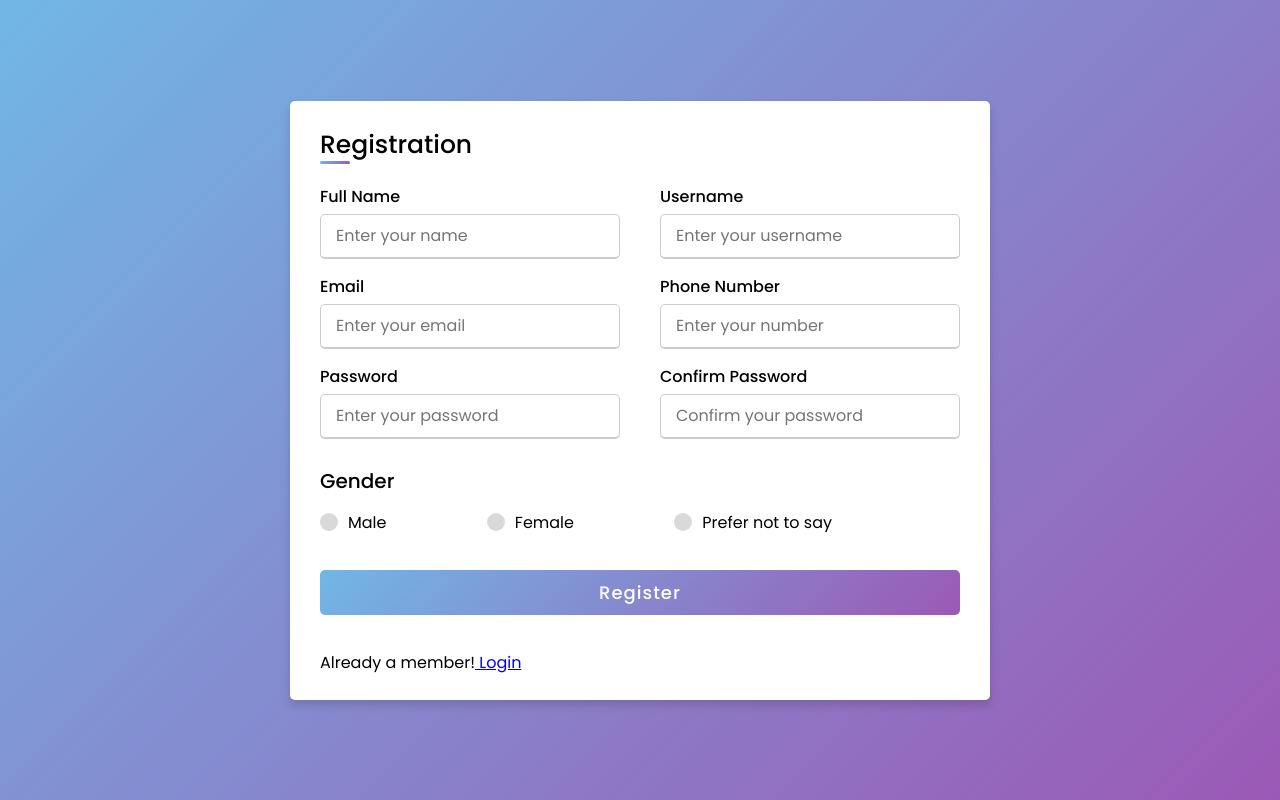
After one commit to AkhandShahi/SelfShield, a Flask app: page /register in a window 1280 px wide. The commit adds this page. Run offline with Flask 2, Linux system fonts and the light colour scheme.

Commit message:
adding login and register

```diff
--- a/app.py
+++ b/app.py
@@ -9,5 +9,18 @@ app.static_folder = 'static'
 def home():
     return render_template('index.html')
 
+@app.route('/login')
+def login():
+    pass
+
+@app.route('/register')
+def register():
+    return render_template('sign.html')
+
+
+@app.route('/logout')
+def logout():
+    pass
+
 if __name__ == "__main__":
     app.run()
--- /dev/null
+++ b/static/styles/style2.css
@@ -0,0 +1,146 @@
+@import url('https://fonts.googleapis.com/css2?family=Poppins:wght@200;300;400;500;600;700&display=swap');
+*{
+  margin: 0;
+  padding: 0;
+  box-sizing: border-box;
+  font-family: 'Poppins',sans-serif;
+}
+body{
+  height: 100vh;
+  display: flex;
+  justify-content: center;
+  align-items: center;
+  padding: 10px;
+  background: linear-gradient(135deg, #71b7e6, #9b59b6);
+}
+.container{
+  max-width: 700px;
+  width: 100%;
+  background-color: #fff;
+  padding: 25px 30px;
+  border-radius: 5px;
+  box-shadow: 0 5px 10px rgba(0,0,0,0.15);
+}
+.container .title{
+  font-size: 25px;
+  font-weight: 500;
+  position: relative;
+}
+.container .title::before{
+  content: "";
+  position: absolute;
+  left: 0;
+  bottom: 0;
+  height: 3px;
+  width: 30px;
+  border-radius: 5px;
+  background: linear-gradient(135deg, #71b7e6, #9b59b6);
+}
+.content form .user-details{
+  display: flex;
+  flex-wrap: wrap;
+  justify-content: space-between;
+  margin: 20px 0 12px 0;
+}
+form .user-details .input-box{
+  margin-bottom: 15px;
+  width: calc(100% / 2 - 20px);
+}
+form .input-box span.details{
+  display: block;
+  font-weight: 500;
+  margin-bottom: 5px;
+}
+.user-details .input-box input{
+  height: 45px;
+  width: 100%;
+  outline: none;
+  font-size: 16px;
+  border-radius: 5px;
+  padding-left: 15px;
+  border: 1px solid #ccc;
+  border-bottom-width: 2px;
+  transition: all 0.3s ease;
+}
+.user-details .input-box input:focus,
+.user-details .input-box input:valid{
+  border-color: #9b59b6;
+}
+ form .gender-details .gender-title{
+  font-size: 20px;
+  font-weight: 500;
+ }
+ form .category{
+   display: flex;
+   width: 80%;
+   margin: 14px 0 ;
+   justify-content: space-between;
+ }
+ form .category label{
+   display: flex;
+   align-items: center;
+   cursor: pointer;
+ }
+ form .category label .dot{
+  height: 18px;
+  width: 18px;
+  border-radius: 50%;
+  margin-right: 10px;
+  background: #d9d9d9;
+  border: 5px solid transparent;
+  transition: all 0.3s ease;
+}
+ #dot-1:checked ~ .category label .one,
+ #dot-2:checked ~ .category label .two,
+ #dot-3:checked ~ .category label .three{
+   background: #9b59b6;
+   border-color: #d9d9d9;
+ }
+ form input[type="radio"]{
+   display: none;
+ }
+ form .button{
+   height: 45px;
+   margin: 35px 0
+ }
+ form .button input{
+   height: 100%;
+   width: 100%;
+   border-radius: 5px;
+   border: none;
+   color: #fff;
+   font-size: 18px;
+   font-weight: 500;
+   letter-spacing: 1px;
+   cursor: pointer;
+   transition: all 0.3s ease;
+   background: linear-gradient(135deg, #71b7e6, #9b59b6);
+ }
+ form .button input:hover{
+  /* transform: scale(0.99); */
+  background: linear-gradient(-135deg, #71b7e6, #9b59b6);
+  }
+ @media(max-width: 584px){
+ .container{
+  max-width: 100%;
+}
+form .user-details .input-box{
+    margin-bottom: 15px;
+    width: 100%;
+  }
+  form .category{
+    width: 100%;
+  }
+  .content form .user-details{
+    max-height: 300px;
+    overflow-y: scroll;
+  }
+  .user-details::-webkit-scrollbar{
+    width: 5px;
+  }
+  }
+  @media(max-width: 459px){
+  .container .content .category{
+    flex-direction: column;
+  }
+}
--- /dev/null
+++ b/templates/sign.html
@@ -0,0 +1,72 @@
+<!DOCTYPE html>
+<!-- Created By CodingLab - www.codinglabweb.com -->
+<html lang="en" dir="ltr">
+  <head>
+    <meta charset="UTF-8">
+    <!---<title> Responsive Registration Form | CodingLab </title>--->
+    <link rel="stylesheet" href="{{url_for('static', filename = 'styles/style2.css')}}">
+     <meta name="viewport" content="width=device-width, initial-scale=1.0">
+   </head>
+<body>
+  <div class="container">
+    <div class="title">Registration</div>
+    <div class="content">
+      <form action="#">
+        <div class="user-details">
+          <div class="input-box">
+            <span class="details">Full Name</span>
+            <input type="text" placeholder="Enter your name" required>
+          </div>
+          <div class="input-box">
+            <span class="details">Username</span>
+            <input type="text" placeholder="Enter your username" required>
+          </div>
+          <div class="input-box">
+            <span class="details">Email</span>
+            <input type="text" placeholder="Enter your email" required>
+          </div>
+          <div class="input-box">
+            <span class="details">Phone Number</span>
+            <input type="text" placeholder="Enter your number" required>
+          </div>
+          <div class="input-box">
+            <span class="details">Password</span>
+            <input type="text" placeholder="Enter your password" required>
+          </div>
+          <div class="input-box">
+            <span class="details">Confirm Password</span>
+            <input type="text" placeholder="Confirm your password" required>
+          </div>
+        </div>
+        <div class="gender-details">
+          <input type="radio" name="gender" id="dot-1">
+          <input type="radio" name="gender" id="dot-2">
+          <input type="radio" name="gender" id="dot-3">
+          <span class="gender-title">Gender</span>
+          <div class="category">
+            <label for="dot-1">
+            <span class="dot one"></span>
+            <span class="gender">Male</span>
+          </label>
+          <label for="dot-2">
+            <span class="dot two"></span>
+            <span class="gender">Female</span>
+          </label>
+          <label for="dot-3">
+            <span class="dot three"></span>
+            <span class="gender">Prefer not to say</span>
+            </label>
+          </div>
+        </div>
+        <div class="button">
+          <input type="submit" value="Register">
+        </div>
+        <div >
+          Already a member!<a href="/"> Login </a>
+        </div>
+      </form>
+    </div>
+  </div>
+
+</body>
+</html>
```
Also changed, not shown: requirements.txt (+40 -7 lines), templates/index.html (+28 -6 lines), static/assets/css/templatemo-edu-meeting.css (line endings or trailing spaces).
